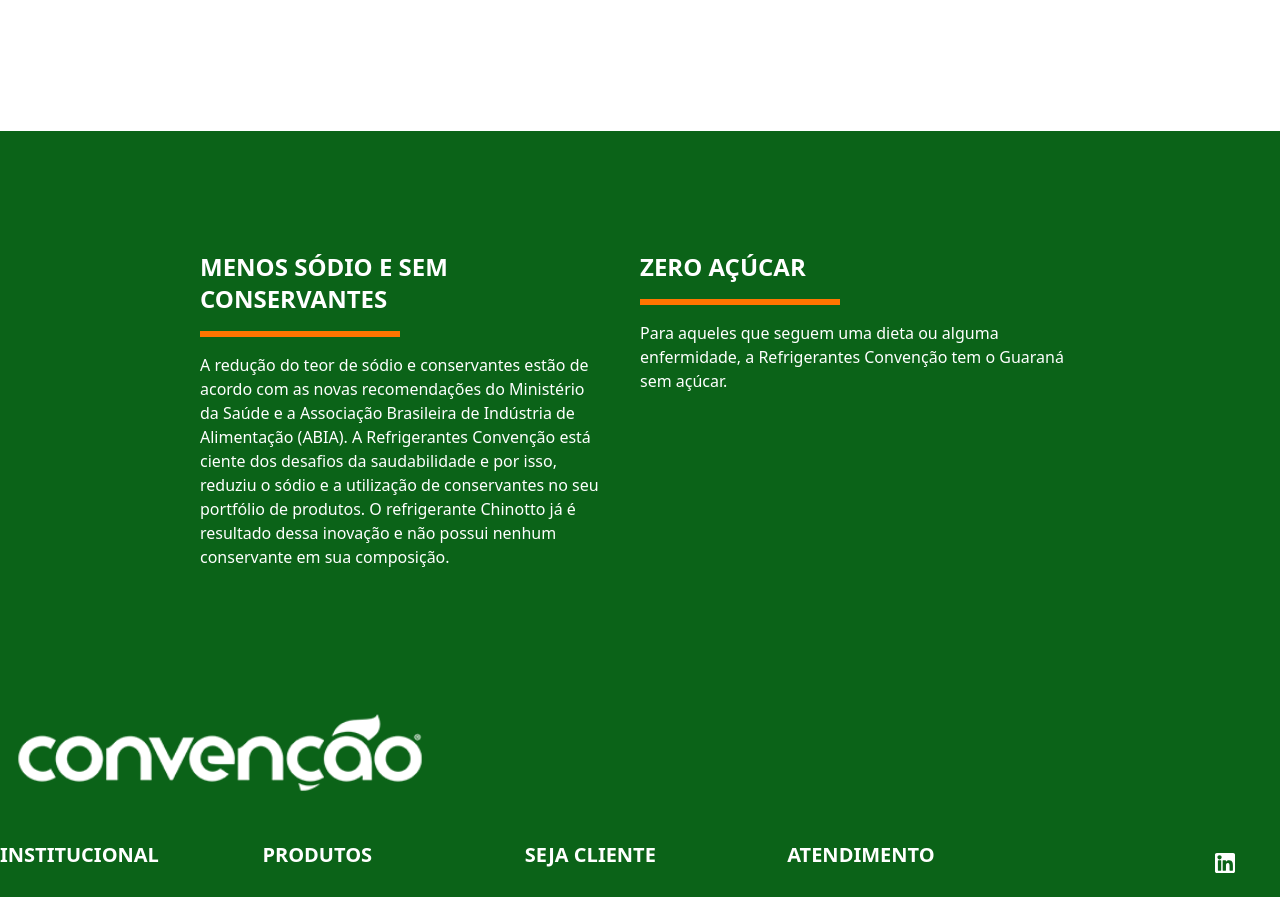
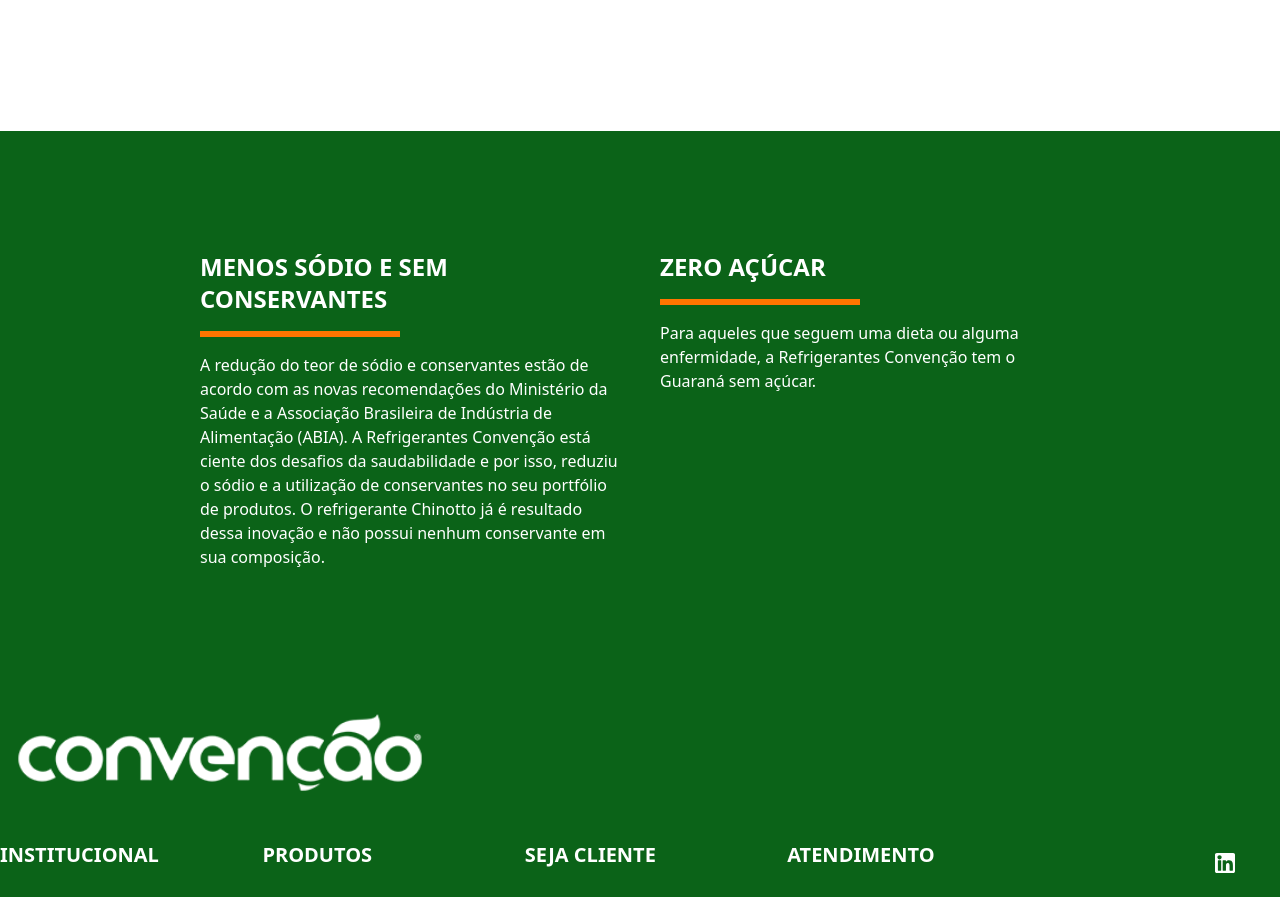
Before and after one commit to refrigeranteconvencaorj-sys/convencao, a React (Vite) app: page /saudabilidade in a window 1280 px wide. Shown: the part 1040-1937 px from the top of the page. Built offline with nearby package versions, Linux system fonts and the light colour scheme; some icons are missing.

Commit message:
refactor(): Correção da tela de Saudabilidade

```diff
--- a/src/components/Healthiness.jsx
+++ b/src/components/Healthiness.jsx
@@ -6,7 +6,7 @@
       <img
         src={bannerSaudabilidade}
         alt="Refrigerantes Convenção"
-        className="h-full"
+        className="w-full"
       />
 
       <section className="px-20 py-30 md:px-50">
@@ -43,8 +43,7 @@
         </p>
       </section>
 
-      <section className="px-20 py-30 md:px-50 grid grid-cols-2 space-x-10 bg-primary text-white">
-        <div className="space-y-10">
+      <section className="grid grid-cols-1 md:grid-cols-2 gap-10 px-20 py-30 md:px-50 bg-primary text-white">
         <div>
           <h2 className="text-xl md:text-2xl font-bold">
             MENOS SÓDIO E SEM CONSERVANTES
@@ -54,17 +53,15 @@
 
           <p className="text-base">
             A redução do teor de sódio e conservantes estão de acordo com as
-              novas recomendações do Ministério da Saúde e a Associação
-              Brasileira de Indústria de Alimentação (ABIA). A Refrigerantes
-              Convenção está ciente dos desafios da saudabilidade e por isso,
-              reduziu o sódio e a utilização de conservantes no seu portfólio de
-              produtos. O refrigerante Chinotto já é resultado dessa inovação e
-              não possui nenhum conservante em sua composição.
+            novas recomendações do Ministério da Saúde e a Associação Brasileira
+            de Indústria de Alimentação (ABIA). A Refrigerantes Convenção está
+            ciente dos desafios da saudabilidade e por isso, reduziu o sódio e a
+            utilização de conservantes no seu portfólio de produtos. O
+            refrigerante Chinotto já é resultado dessa inovação e não possui
+            nenhum conservante em sua composição.
           </p>
         </div>
-        </div>
 
-        <div className="space-y-10">
         <div>
           <h2 className="text-xl md:text-2xl font-bold">ZERO AÇÚCAR</h2>
 
@@ -75,7 +72,6 @@
             Refrigerantes Convenção tem o Guaraná sem açúcar.
           </p>
         </div>
-        </div>
       </section>
     </section>
   );
```
Lines whose indentation alone changed are shown as unchanged.
